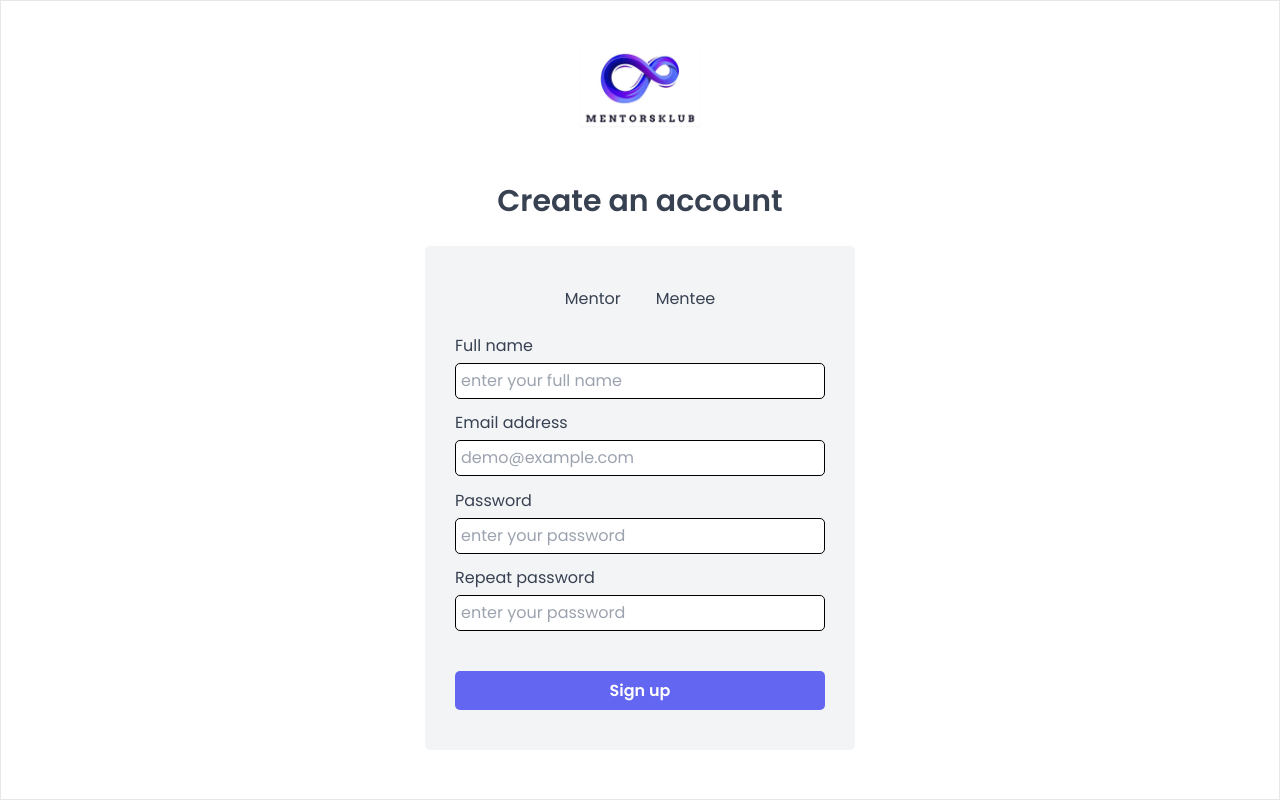
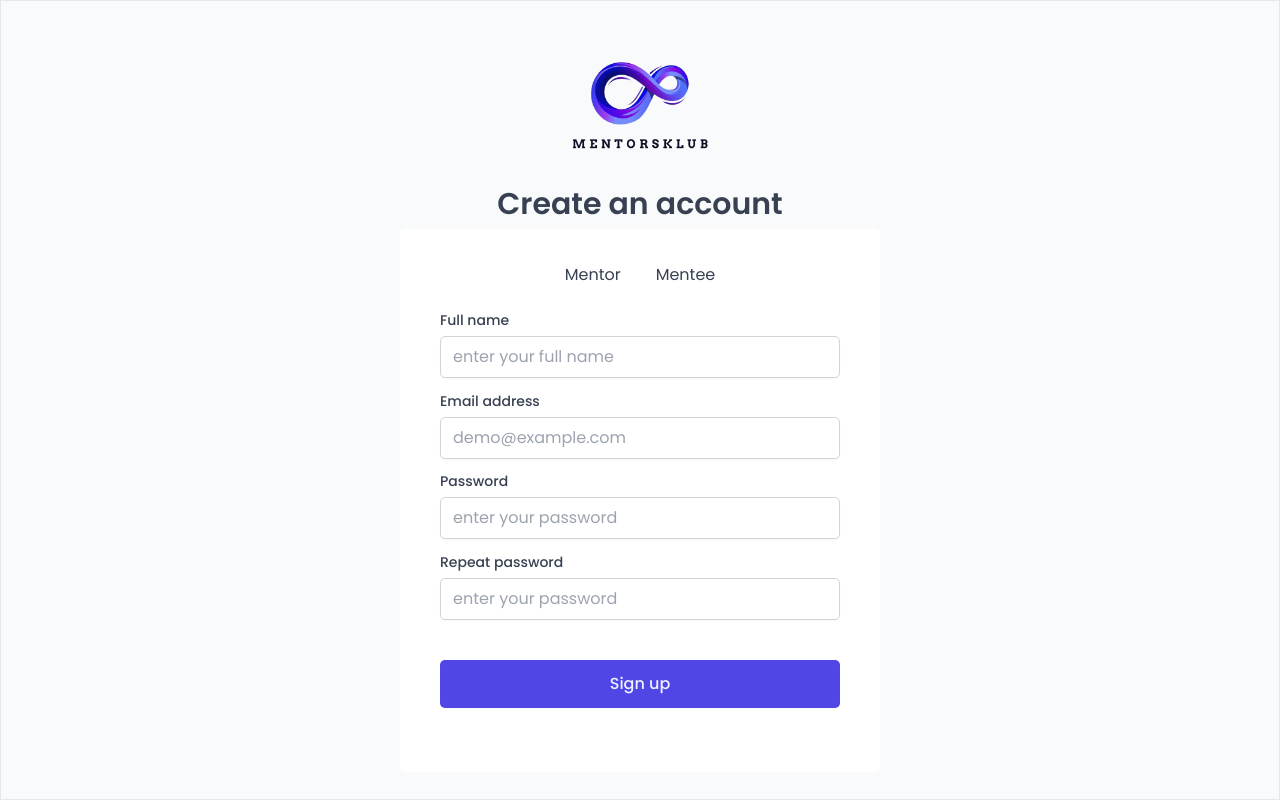
Before and after one commit to Abhisek0721/mentorsklub-frontend, a React (Vite) app: page /signup in a window 1280 px wide. Built offline with nearby package versions, Linux system fonts and the light colour scheme.

Commit message:
ui fix for sign up

```diff
--- a/package.json
+++ b/package.json
@@ -16,10 +16,12 @@
     "@mui/material": "^5.15.14",
     "@mui/styled-engine-sc": "^6.0.0-alpha.18",
     "classnames": "^2.5.1",
+    "leaflet": "^1.9.4",
     "react": "^18.2.0",
     "react-dom": "^18.2.0",
     "react-hot-toast": "^2.4.1",
     "react-icons": "^5.0.1",
+    "react-leaflet": "^4.2.1",
     "react-router-dom": "^6.22.3",
     "react-toastify": "^10.0.5",
     "styled-components": "^6.1.8"
--- a/src/pages/Signup.jsx
+++ b/src/pages/Signup.jsx
@@ -1,159 +1,179 @@
-import React from 'react'
-import { useState } from 'react'
-import toast,{Toaster} from 'react-hot-toast'
-import logo from '../assets/logo.jpg'
-
+import { useState } from "react";
+import toast, { Toaster } from "react-hot-toast";
+import logo from "../assets/logo-mentorklub.png";
 function Signup() {
-  const [email, setemail] = useState('')
-  const [password, setpassword] = useState('')
-  const [name, setname] = useState('')
-  const [cnfpassword, setcnfpassword] = useState('')
+  const [email, setemail] = useState("");
+  const [password, setpassword] = useState("");
+  const [name, setname] = useState("");
+  const [cnfpassword, setcnfpassword] = useState("");
   const [button1Disabled, setButton1Disabled] = useState(false);
   const [button2Disabled, setButton2Disabled] = useState(false);
-
+  const [mapPosition, setMapPosition] = useState([40, 0]);
   const handleClick = (buttonClicked) => {
-    if (buttonClicked === 'button1') {
-      console.log("Role: Mentor")
+    if (buttonClicked === "button1") {
+      console.log("Role: Mentor");
       setButton1Disabled(true);
       setButton2Disabled(false);
-    } else if (buttonClicked === 'button2') {
-      console.log("Role: Mentee")
+    } else if (buttonClicked === "button2") {
+      console.log("Role: Mentee");
       setButton1Disabled(false);
       setButton2Disabled(true);
     }
   };
 
-
-
-
-
-  const handlebtn = (e)=>{
-    e.preventDefault()
-    const regex = /^(?=.*[a-z])(?=.*[A-Z])(?=.*\d)(?=.*[@$!%*?&])[A-Za-z\d@$!%*?&]{8,}$/;
+  const handlebtn = (e) => {
+    e.preventDefault();
+    const regex =
+      /^(?=.*[a-z])(?=.*[A-Z])(?=.*\d)(?=.*[@$!%*?&])[A-Za-z\d@$!%*?&]{8,}$/;
     const emailRegex = /^[^\s@]+@[^\s@]+\.[^\s@]+$/;
 
     if (!button1Disabled && !button2Disabled) {
       toast.error("Please select a role (Mentor or Mentee) to proceed.", {
-        duration: 5000
+        duration: 5000,
       });
+    } else if (!emailRegex.test(email)) {
+      toast.error("Please enter a valid email address", {
+        duration: 5000,
+      });
+    } else if (regex.test(password)) {
+      toast.success("successfully create an account", {
+        duration: 2000,
+      });
+    } else if (password !== cnfpassword) {
+      toast.error("passord not match", {
+        duration: 5000,
+      });
+    } else if (email === "" || name === "") {
+      toast.error("kindly fill all the detail", {
+        duration: 5000,
+      });
+    } else {
+      toast.error(
+        "Password should contain at least one capital letter, one lowercase letter, one digit, and one special character.\nPlease try again.",
+        {
+          duration: 5000,
         }
-    else if (!emailRegex.test(email)) {
-      toast.error("Please enter a valid email address", {
-        duration: 5000
-      });
+      );
     }
-    else if(regex.test(password))
-    {
-      toast.success("successfully create an account",{
-        duration: 2000
-      })
-    }
-    else if(password!==cnfpassword)
-    {
-      toast.error("passord not match",{
-        duration:5000
-      })
-    }
-    else if(email==='' || name==='')
-    {
-      toast.error("kindly fill all the detail",{
-        duration:5000
-      })
-    }
-    else{
-      toast.error("Password should contain at least one capital letter, one lowercase letter, one digit, and one special character.\nPlease try again.",{
-        duration: 5000
-      })
-    }
-
-  }
+  };
 
   return (
-    <div className='border  flex justify-center w-screen h-screen items-center'>
-      <Toaster/>
-    <main className='my-6 mx-7'>
-    <div className='flex justify-center'><img
-                 src={logo}
-                 alt=""
-                 className='w-[120px] shadow-sm  mb-12 object-cover'
-                 />
+    <div className="border  flex justify-center w-screen h-screen items-center bg-gray-50">
+      <Toaster />
+      <main className="my-6 mx-7">
+        <div className="flex justify-center">
+          <img src={logo} alt="" className="w-[150px]   object-cover" />
         </div>
-    <div className='text-center my-12 text-5xl font-semibold'><h1>Create an account</h1></div>
-    <form action="" className='rounded-sm min-w-[430px] bg-gray-100 shadow-[var(--shadow-md)]'>
-        <div className='pt-12 px-12 '>
-          <div className=' flex justify-center gap-14 h-[45px]'>
+        <div className="text-center my-4 text-5xl font-semibold">
+          <h1>Create an account</h1>
+        </div>
+        <form
+          action=""
+          className="rounded-sm min-w-[48rem] bg-white shadow-[var(--shadow-md)]"
+        >
+          <div className="py-[2.4rem] px-[4rem]">
+            <div className=" flex justify-center gap-14 h-[45px]">
               <button
-        onClick={() => handleClick('button1')}
-        className={`hover:outline-none ${button1Disabled ? 'button-style' : ''}`}
+                onClick={() => handleClick("button1")}
+                className={`hover:outline-none ${
+                  button1Disabled ? "button-style" : ""
+                }`}
                 disabled={button1Disabled}
               >
                 Mentor
               </button>
               <button
-        onClick={() => handleClick('button2')}
-        className={`hover:outline-none ${button2Disabled ? 'button-style' : ''}`}
+                onClick={() => handleClick("button2")}
+                className={`hover:outline-none ${
+                  button2Disabled ? "button-style" : ""
+                }`}
                 disabled={button2Disabled}
               >
                 Mentee
               </button>
             </div>
-        <div className='flex flex-col  pt-5'>
-            <label className='mb-2'>Full name</label>
+            <div className="flex flex-col  pt-5">
+              <label className="mb-2 font-medium text-[1.4rem]">
+                Full name
+              </label>
               <input
                 type="text"
-            placeholder='enter your full name'
-            autoComplete='true'
-            className='rounded-sm px-2 py-2 border border-solid border-black'
+                placeholder="enter your full name"
+                autoComplete="true"
+                className="input-style"
                 value={name}
                 required
-            onChange={(e)=> setname(e.target.value)}/>
+                onChange={(e) => setname(e.target.value)}
+              />
             </div>
-        <div className='flex flex-col my-5 '>
-            <label className='mb-2'>Email address</label>
+            <div className="flex flex-col my-5 ">
+              <label className="mb-2 font-medium text-[1.4rem]">
+                Email address
+              </label>
               <input
                 type="email"
-            placeholder='demo@example.com'
-            autoComplete='true'
-            className='rounded-sm px-2 py-2  border border-solid border-black'
+                placeholder="demo@example.com"
+                autoComplete="true"
+                className="input-style"
                 required
                 value={email}
-            onChange={(e)=> setemail(e.target.value)}/>
+                onChange={(e) => setemail(e.target.value)}
+              />
             </div>
-        <div className='flex flex-col'>
-            <label className='mb-2'>Password</label>
+            <div className="flex flex-col">
+              <label className="mb-2 font-medium text-[1.4rem]">Password</label>
               <input
                 type="password"
-            placeholder='enter your password'
-            autoComplete='true'
-            className='rounded-sm px-2 py-2  border border-solid border-black'
+                placeholder="enter your password"
+                autoComplete="true"
+                className="input-style"
                 required
                 value={password}
-            onChange={(e)=>setpassword(e.target.value)}
+                onChange={(e) => setpassword(e.target.value)}
               />
             </div>
-        <div className='flex flex-col pt-5'>
-            <label className='mb-2'>Repeat password</label>
+            <div className="flex flex-col pt-5">
+              <label className="mb-2 font-medium text-[1.4rem]">
+                Repeat password
+              </label>
               <input
                 type="password"
-            placeholder='enter your password'
-            autoComplete='true'
-            className='rounded-sm px-2 py-2  border border-solid border-black'
+                placeholder="enter your password"
+                autoComplete="true"
+                className="input-style"
                 required
                 value={cnfpassword}
-            onChange={(e)=>setcnfpassword(e.target.value)}
+                onChange={(e) => setcnfpassword(e.target.value)}
               />
             </div>
-        <div className='flex justify-center  py-16'>
-            <button
-            onClick={handlebtn}
-            className='w-full py-3 rounded-sm font-semibold bg-[var(--color-brand-500)] text-[var(--color-grey-0)]'
-            >Sign up</button>
+            <div className="flex justify-center  py-16">
+              <button onClick={handlebtn} className="button-style w-full">
+                Sign up
+              </button>
             </div>
           </div>
         </form>
+        {/* <div className={styles.mapContainer}>
+          <MapContainer
+            className={styles.map}
+            center={mapPosition}
+            zoom={13}
+            scrollWheelZoom={false}
+          >
+            <TileLayer
+              attribution='&copy; <a href="https://www.openstreetmap.org/copyright">OpenStreetMap</a> contributors'
+              url="https://{s}.tile.openstreetmap.org/{z}/{x}/{y}.png"
+            />
+            <Marker position={mapPosition}>
+              <Popup>
+                A pretty CSS3 popup. <br /> Easily customizable.
+              </Popup>
+            </Marker>
+          </MapContainer>
+        </div> */}
       </main>
     </div>
-  )
+  );
 }
 
-export default Signup
+export default Signup;
```
Also changed, not shown: 1 other file (tests, documents, lock files or other folders). Lines whose indentation alone changed are shown as unchanged.
